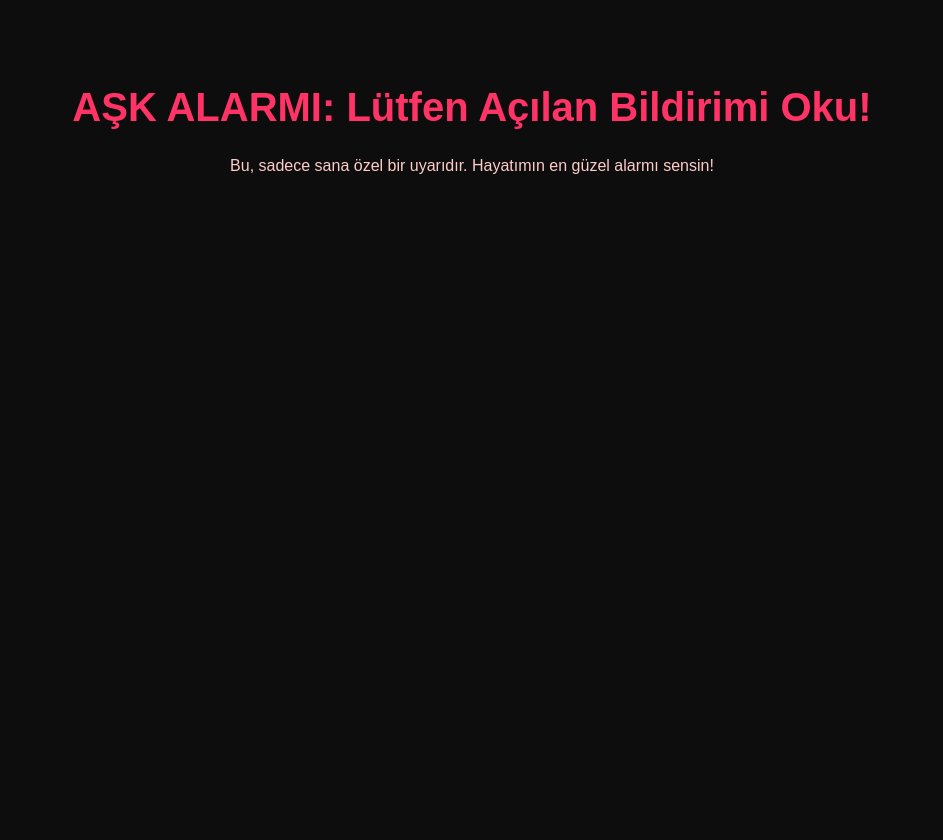
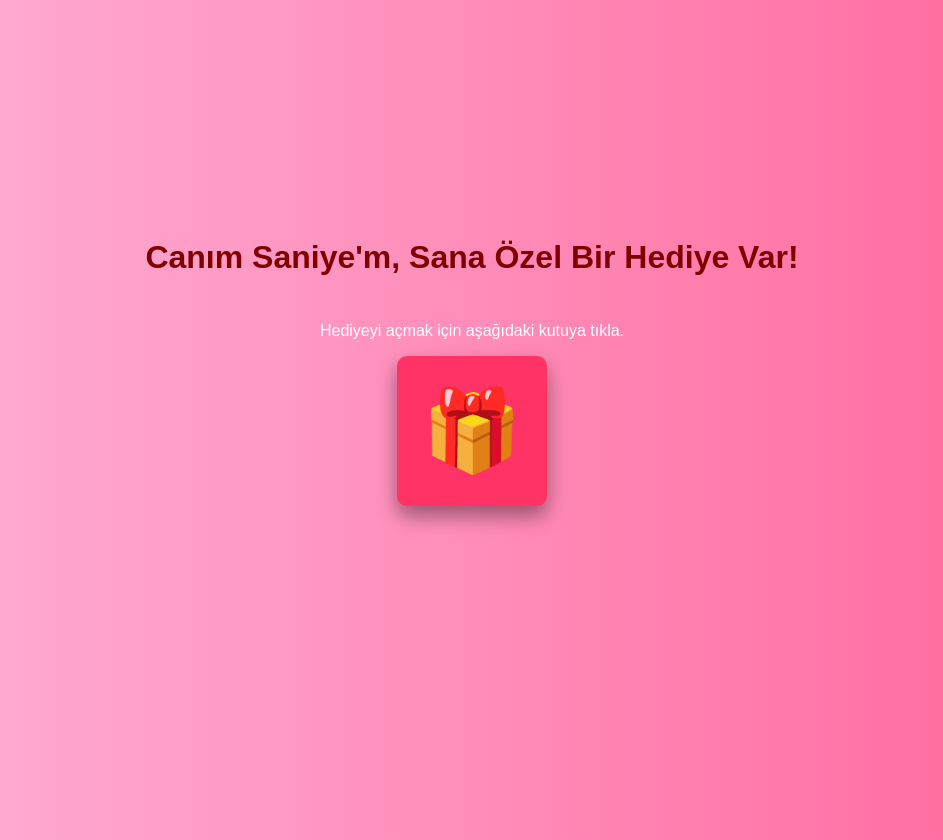
Before and after one commit to Mert5353821/mersan, a plain HTML site: page index.html in a window 1280 px wide. Shown: the whole page, without its empty margins (168-1111 px from the left). Before the commit the page ends 800 px from the top, so only its background shows below. Drawn offline with Linux system fonts and the light colour scheme.

Commit message:
Update index.html

```diff
--- a/index.html
+++ b/index.html
@@ -3,27 +3,77 @@
 <head>
     <meta charset="UTF-8">
     <meta name="viewport" content="width=device-width, initial-scale=1.0">
-    <title>Saniye İçin Yıl Dönümü Notu</title>
+    <title>Saniye'ye Özel Kutlama</title>
     <style>
+        /* CSS kodları, görünümü güzelleştirmek için */
         body {
-            background-color: #0d0d0d; /* Koyu arka plan */
-            color: #ffcccc; /* Açık pembe yazı */
+            background: linear-gradient(to right, #ffb3d9, #ff6699); /* Geçişli pembe arka plan */
+            color: #ffffff;
             font-family: 'Arial', sans-serif;
+            display: flex;
+            flex-direction: column;
+            align-items: center;
+            justify-content: center;
+            min-height: 100vh;
+            margin: 0;
+            padding: 20px;
             text-align: center;
-            padding: 50px;
         }
         h1 {
-            color: #ff3366; /* Parlak pembe başlık */
-            font-size: 2.5em;
+            color: #800000; /* Koyu kırmızı başlık */
+            margin-bottom: 30px;
+        }
+        #gift-box {
+            width: 150px;
+            height: 150px;
+            background-color: #ff3366; /* Parlak kırmızı kutu */
+            border-radius: 10px;
+            box-shadow: 0 10px 20px rgba(0, 0, 0, 0.4);
+            cursor: pointer; /* Tıklanabilir olduğunu gösteren imleç */
+            display: flex;
+            align-items: center;
+            justify-content: center;
+            font-size: 80px;
+            margin-bottom: 30px;
+            transition: transform 0.3s ease;
+        }
+        #gift-box:hover {
+            transform: scale(1.1); /* Üzerine gelince hafif büyüme efekti */
+        }
+        #message-container {
+            width: 80%;
+            max-width: 600px;
+            background-color: rgba(255, 255, 255, 0.9); /* Yarı şeffaf beyaz mesaj kutusu */
+            color: #333333;
+            padding: 25px;
+            border-radius: 15px;
+            box-shadow: 0 5px 15px rgba(0, 0, 0, 0.3);
+            white-space: pre-wrap; /* Satır atlamalarını korur */
+            text-align: left;
+            opacity: 0; /* Başlangıçta gizli */
+            transform: translateY(20px);
+            transition: opacity 0.8s ease, transform 0.8s ease;
+        }
+        .visible {
+            opacity: 1 !important;
+            transform: translateY(0) !important;
         }
     </style>
 </head>
 <body>
 
-    <h1>AŞK ALARMI: Lütfen Açılan Bildirimi Oku!</h1>
-    <p>Bu, sadece sana özel bir uyarıdır. Hayatımın en güzel alarmı sensin!</p>
+    <h1>Canım Saniye'm, Sana Özel Bir Hediye Var!</h1>
+    <p>Hediyeyi açmak için aşağıdaki kutuya tıkla.</p>
+
+    <div id="gift-box" onclick="showMessage()">
+        🎁
+    </div>
+
+    <div id="message-container">
+        </div>
 
     <script>
+        function showMessage() {
             // Başlangıç tarihi: 19 Mart 2024
             const start_date = new Date('2024-03-19T00:00:00');
             const today = new Date();
@@ -32,24 +82,31 @@
             // Geçen gün sayısı
             const diff_days = Math.floor(diff_time / (1000 * 60 * 60 * 24));
 
-        // Mesaj içeriği
-        const alert_message =
-            "Canım Saniye'm, hayatımın en değerli parçası,\n\n" +
-            "Bugün, seninle başlayan o sihirli günün üzerinden tam " + diff_days + " gün geçti. " +
+            // Mesaj içeriği (Uzun Mesajınız)
+            const message =
+                "**Canım Saniye'm, Hayatımın En Değerli Parçası,**\n\n" +
+                "Bu sayfayı açtığın için teşekkür ederim. Bu, seninle başlayan o sihirli günün üzerinden tam **" + diff_days + " gün** geçtiğini gösteren sana özel bir kutlamadır. " +
                 "Resmi olarak **19 Mart 2024** tarihinde başlayan bu ilişki, benim için sadece bir tarih değil, " +
                 "hayatımın dönüm noktası oldu.\n\n" +
                 "Sen benim en iyi arkadaşım, en büyük destekçim ve kalbimin tek sahibisin. " +
                 "Seninle geçen her saniye, sıradan bir anı bile özel bir maceraya dönüştürüyor. " +
-            "Gözlerine her baktığımda, 'Maksimum Seviye Aşk Alarmı' çalıyor ve seni ne kadar çok sevdiğimi bir kez daha anlıyorum.\n\n" +
+                "Gözlerine her baktığımda, kalbimdeki sevgi 'Maksimum Seviye Aşk Alarmı' çalıyor ve seni ne kadar çok sevdiğimi bir kez daha anlıyorum.\n\n" +
                 "Bana kattığın sonsuz neşe, huzur ve sevgi için minnettarım. " +
-            "Önümüzdeki nice 19 Martlarda, birlikte kuracağımız hayallerin heyecanını yaşıyorum.\n\n" +
+                "Önümüzdeki nice 19 Martlarda, birlikte kuracağımız hayallerin heyecanını yaşıyorum. " +
                 "Seni çok, çok seviyorum! Bu dünyadaki en şanslı kişi benim, çünkü sen yanımdasın.\n\n" +
-            "Sana Sonsuza Dek Bağlı Olan Sevgilin.";
+                "**Sana Sonsuza Dek Bağlı Olan Sevgilin.**";
 
-        // Maksimum seviye alert
-        alert(alert_message);
+            // Mesajı sayfadaki alana yerleştir
+            const messageContainer = document.getElementById('message-container');
+            messageContainer.innerText = message;
 
-        // Not: Bu sayfa, alert kapandıktan sonra da açık kalacaktır.
+            // Mesaj kutusunu görünür yap
+            messageContainer.classList.add('visible');
+
+            // Kutuyu tıkladıktan sonra bir daha tıklanmasını engelle
+            document.getElementById('gift-box').onclick = null;
+            document.getElementById('gift-box').style.cursor = 'default';
+        }
     </script>
 
 </body>
```
Lines whose indentation alone changed are shown as unchanged.
